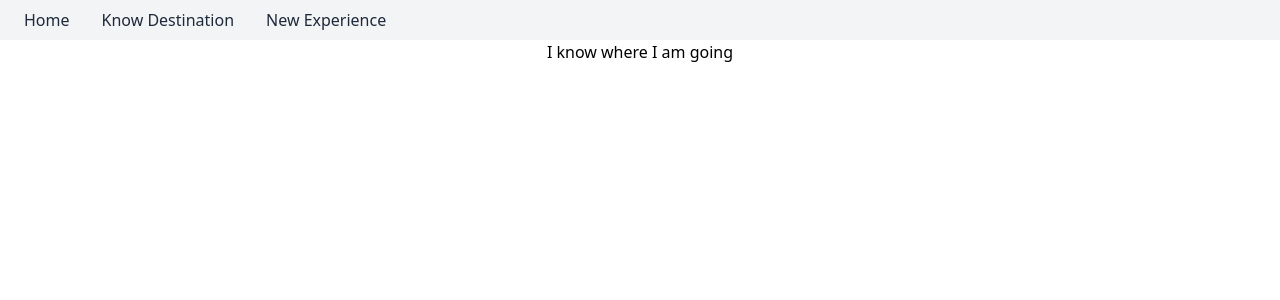
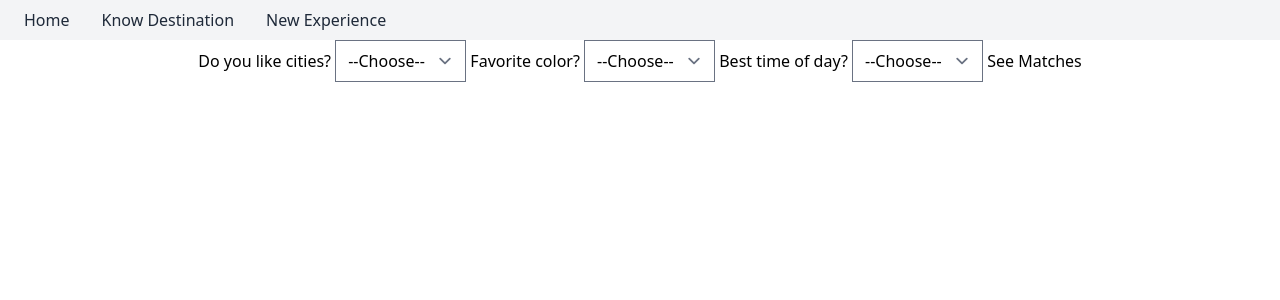
Before and after one commit to LauraBirau/hp-polluless, a SvelteKit app: page /know-destination in a window 1280 px wide. Shown: the top 300 px of the page. Built offline with nearby package versions, Linux system fonts and the light colour scheme.

Commit message:
proof of concept form lol

```diff
--- /dev/null
+++ b/src/lib/stores/store.js
@@ -0,0 +1,3 @@
+import { writable } from 'svelte/store';
+
+export const matchedLocations = writable([{name: "", group: [""]}]);
--- a/src/routes/answer-know-destination/+page.svelte
+++ b/src/routes/answer-know-destination/+page.svelte
@@ -1 +1,23 @@
-<h1>Good choice for the destination</h1>
+<script lang='ts'>
+  import { matchedLocations } from '$lib/stores/store.js';
+  import { onMount } from 'svelte';
+  import { get } from 'svelte/store';
+
+  let results:any[] = [];
+
+  onMount(() => {
+    results = get(matchedLocations);
+  });
+</script>
+
+<h1>Results</h1>
+
+{#if results.length}
+  <ul>
+    {#each results as loc}
+      <li>{loc.name}</li>
+    {/each}
+  </ul>
+{:else}
+  <p>No locations matched your answers.</p>
+{/if}
--- a/src/routes/know-destination/+layout.svelte
+++ b/src/routes/know-destination/+layout.svelte
@@ -3,6 +3,7 @@
 	let { children } = $props();
 
 injectSpeedInsights();
+
 </script>
 
 {@render children()}
--- a/src/routes/know-destination/+page.svelte
+++ b/src/routes/know-destination/+page.svelte
@@ -1 +1,56 @@
-<h1>I know where I am going</h1>
+<script>
+ import { matchedLocations } from '$lib/stores/store.js';
+  import { goto } from '$app/navigation';
+
+  let answer1 = '';
+  let answer2 = '';
+  let answer3 = '';
+
+  const locations = [
+    { name: 'Amsterdam', group: ['yes', 'red', 'morning'] },
+    { name: 'Rotterdam', group: ['no', 'blue', 'evening'] },
+    { name: 'Utrecht', group: ['yes', 'blue', 'morning'] }
+  ];
+
+  function submitForm() {
+    const matched = locations.filter(
+      (loc) =>
+        loc.group[0] === answer1 &&
+        loc.group[1] === answer2 &&
+        loc.group[2] === answer3
+    );
+
+    matchedLocations.set(matched);
+    goto('/answer-know-destination');
+  }
+</script>
+
+<form on:submit|preventDefault={submitForm}>
+  <label>
+    Do you like cities?
+    <select bind:value={answer1}>
+      <option value="">--Choose--</option>
+      <option value="yes">Yes</option>
+      <option value="no">No</option>
+    </select>
+  </label>
+
+  <label>
+    Favorite color?
+    <select bind:value={answer2}>
+      <option value="">--Choose--</option>
+      <option value="red">Red</option>
+      <option value="blue">Blue</option>
+    </select>
+  </label>
+
+  <label>
+    Best time of day?
+    <select bind:value={answer3}>
+      <option value="">--Choose--</option>
+      <option value="morning">Morning</option>
+      <option value="evening">Evening</option>
+    </select>
+  </label>
+  <button type="submit">See Matches</button>
+</form>
```
